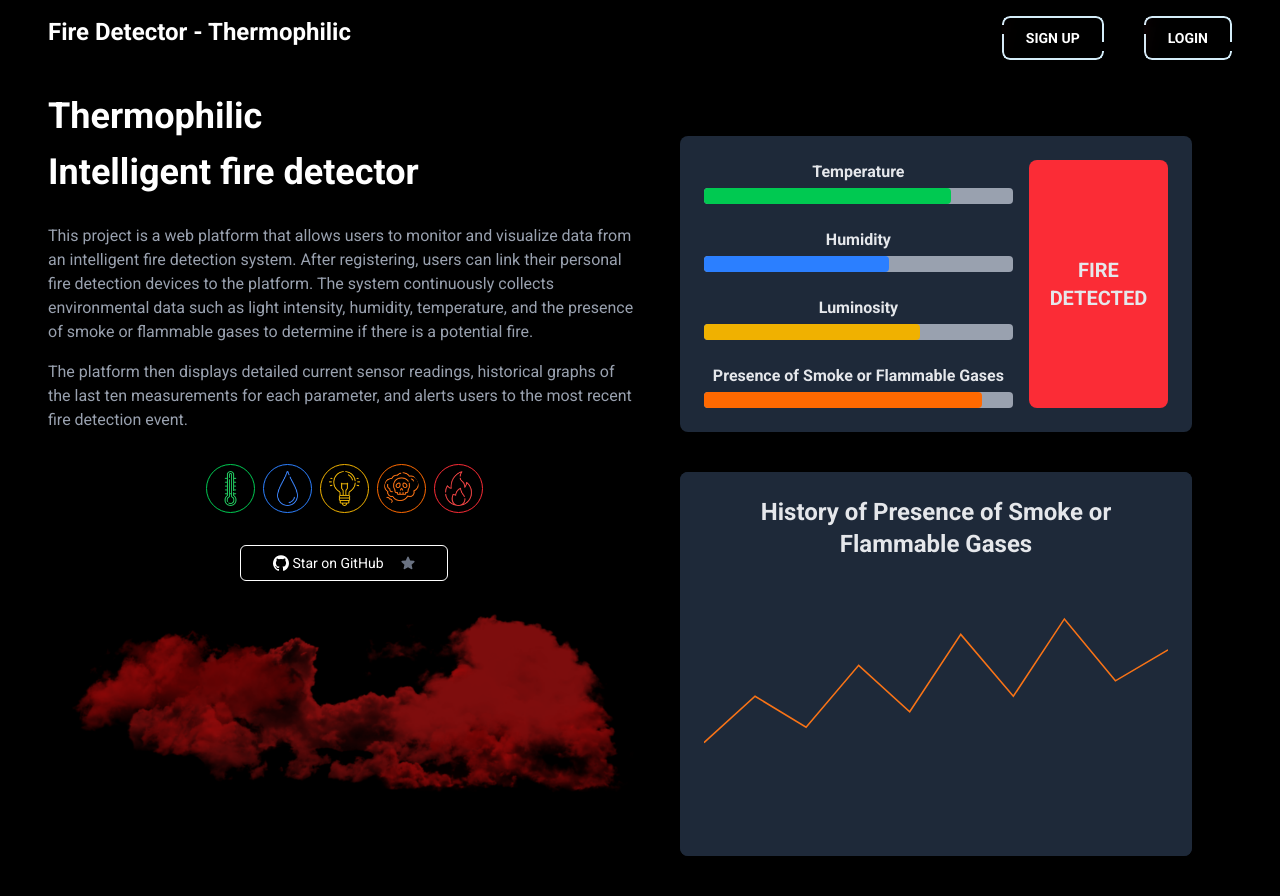
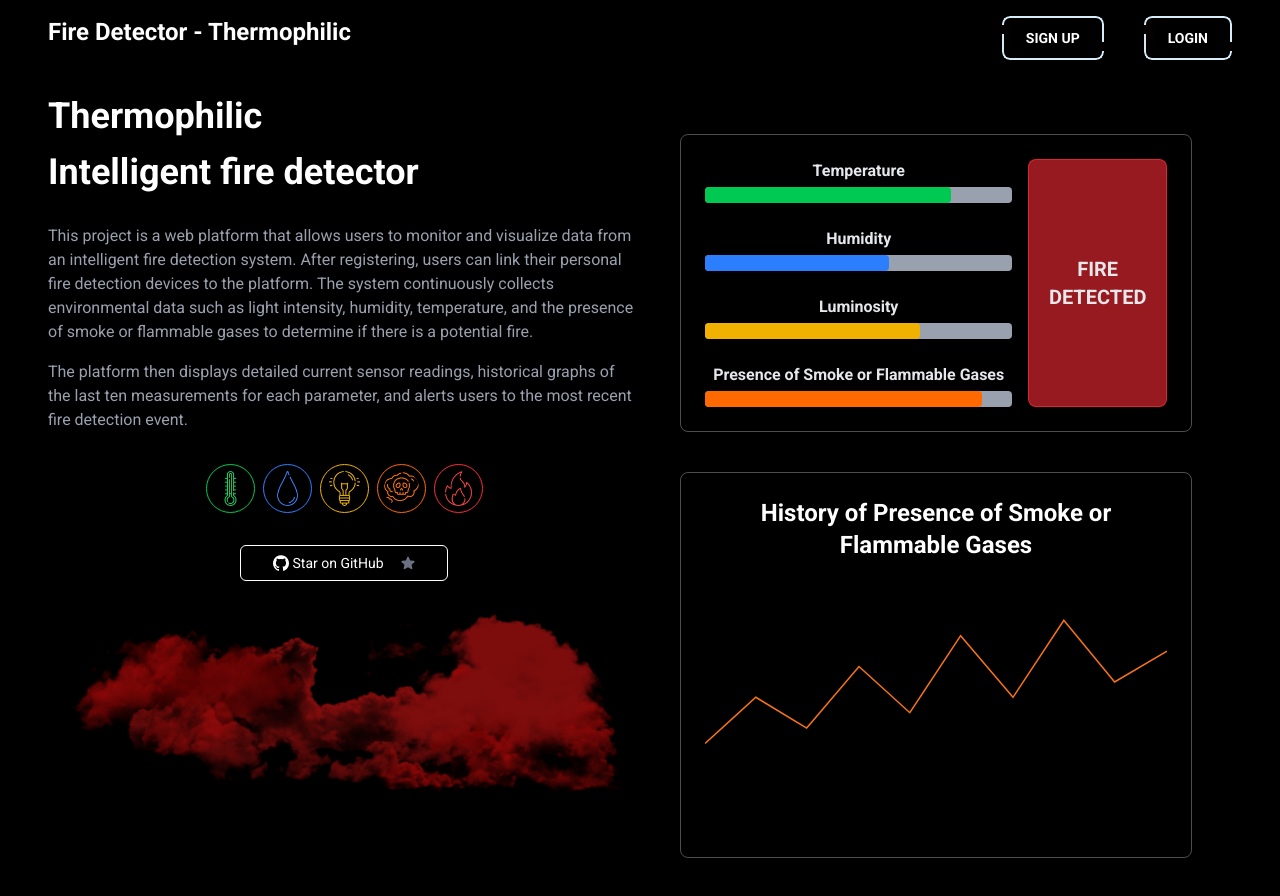
Before and after one commit to HenriqueMelo2007/fire-detector, a Next.js app in the folder frontend/: page / in a window 1280 px wide. Shown: the top 896 px of the page. Built offline with nearby package versions, Linux system fonts and the light colour scheme.

Commit message:
style: it adds glass style

```diff
--- a/frontend/src/components/barchart.tsx
+++ b/frontend/src/components/barchart.tsx
@@ -1,7 +1,7 @@
 export default function BarChart() {
   return (
     <div className="flex items-center justify-center text-gray-200 w-full">
-      <div className="w-full bg-gray-800 shadow-md rounded-lg p-6 flex">
+      <div className="w-full backdrop-blur-md bg-white/0 border border-white/30 shadow-md rounded-lg p-6 flex">
         <div className="w-[70%] pr-4">
           <div className="space-y-6">
             <div>
@@ -44,10 +44,10 @@ export default function BarChart() {
             </div>
           </div>
         </div>
-        <div className="w-[30%] bg-red-500 flex items-center justify-center rounded-lg">
+        <div className="w-[30%] backdrop-blur-md bg-red-500/60 border border-red-500/70 flex items-center justify-center rounded-lg">
           <span className="text-xl font-bold">FIRE DETECTED</span>
         </div>
       </div>
     </div>
-  )
+  );
 }
--- a/frontend/src/components/historychart.tsx
+++ b/frontend/src/components/historychart.tsx
@@ -1,8 +1,10 @@
 export default function HistoryChart() {
   return (
-    <div className="bg-gray-800 flex items-center justify-center mt-10 text-gray-200 w-full rounded-lg">
-      <div className="bg-gray-800 shadow-md rounded-lg p-6 w-full">
-        <h1 className="text-2xl font-bold mb-4">History of Presence of Smoke or Flammable Gases</h1>
+    <div className="flex items-center justify-center mt-10 w-full rounded-lg">
+      <div className="w-full backdrop-blur-md bg-white/0 border border-white/30 shadow-md rounded-lg p-6">
+        <h1 className="text-2xl font-bold mb-4">
+          History of Presence of Smoke or Flammable Gases
+        </h1>
         <svg
           viewBox="0 0 300 150"
           className="w-full h-64"
@@ -17,5 +19,5 @@ export default function HistoryChart() {
         </svg>
       </div>
     </div>
-  )
+  );
 }
```
